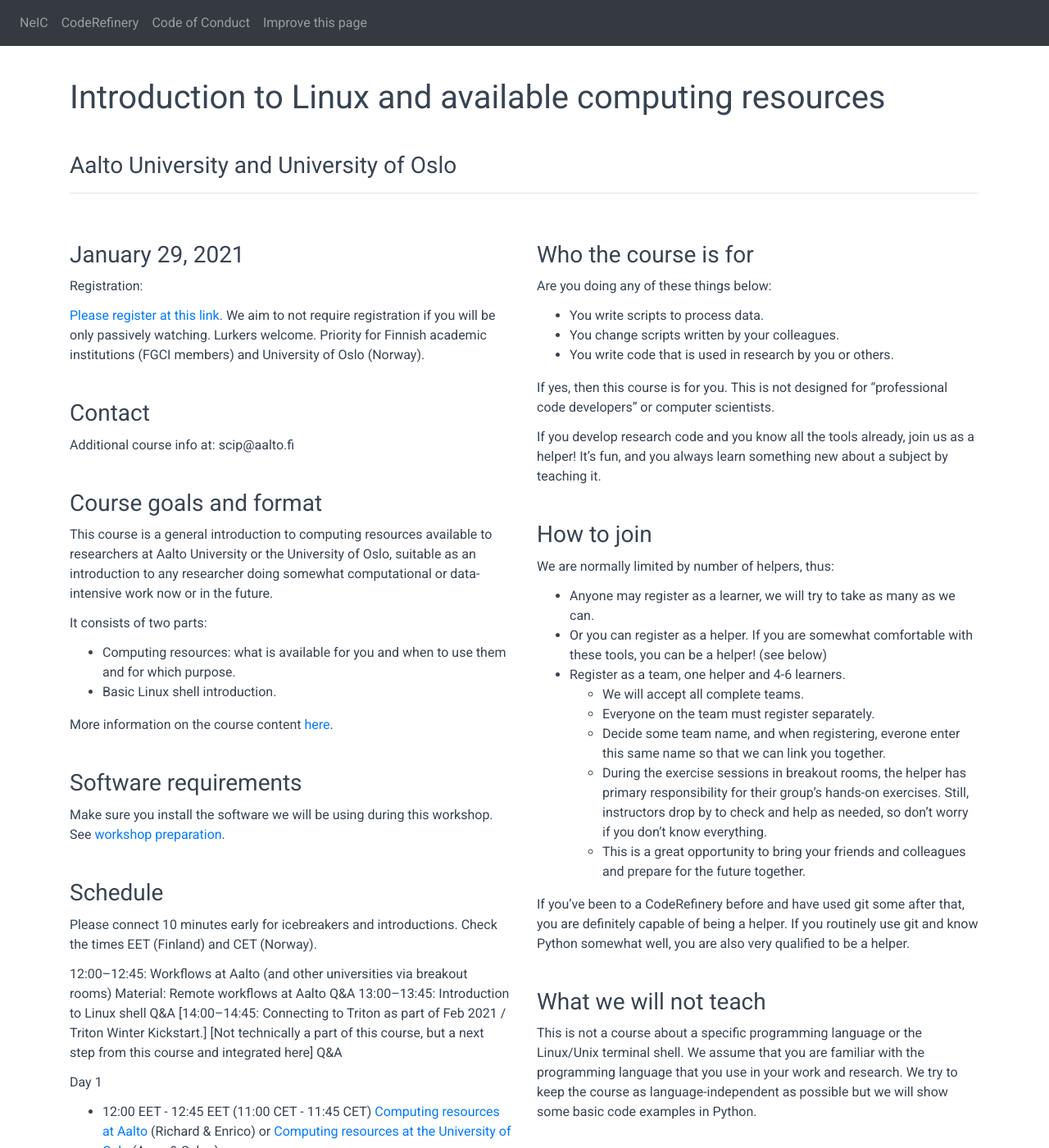
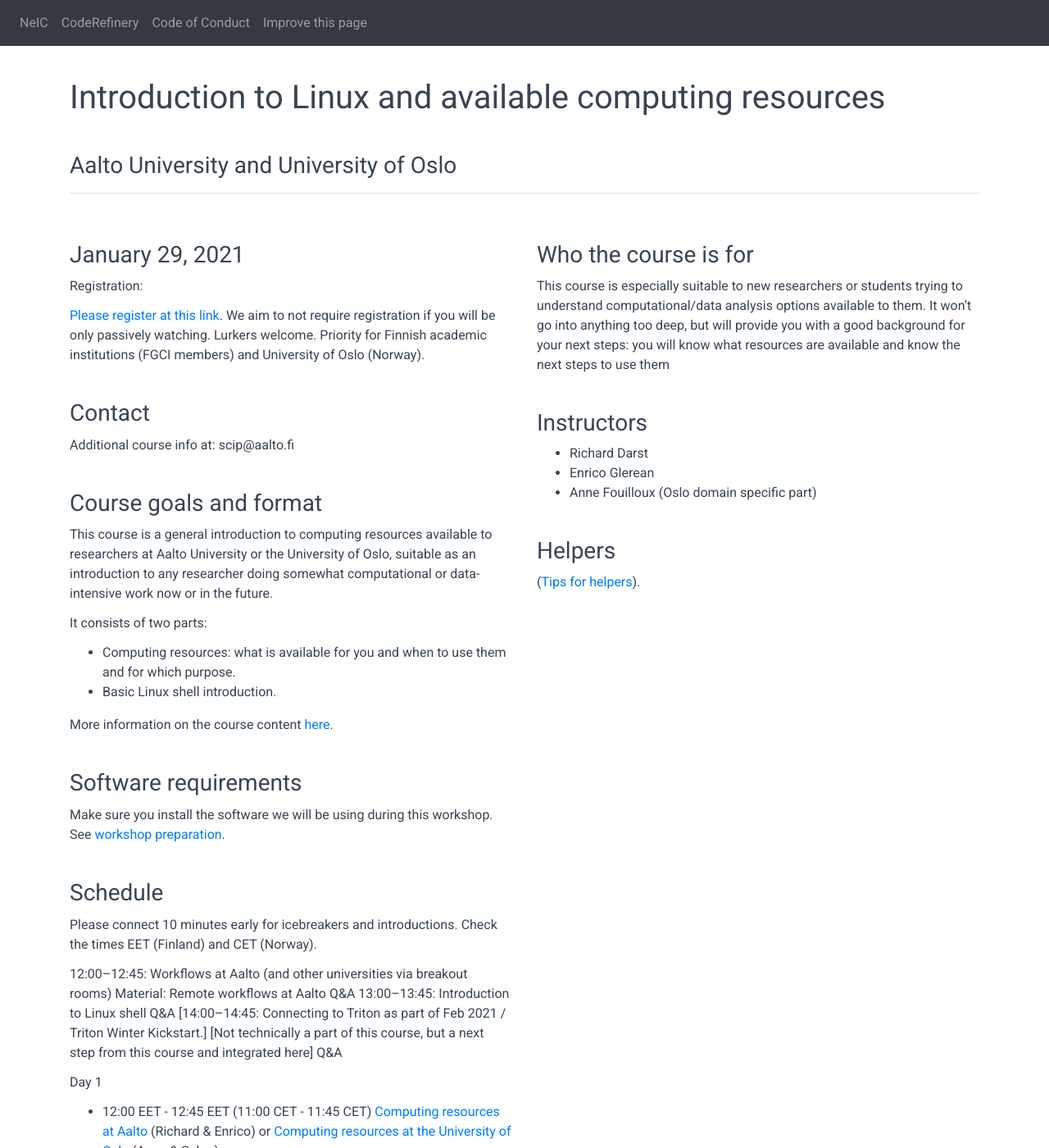
Before and after one commit to coderefinery/2021-01-29-linux-online, a Jekyll site: the page built from index.md, in a window 1280 px wide and 1400 px high. Shown: the whole window at 82% size. Built offline with Jekyll 4.4.1, drawn with Linux system fonts in a browser that asks for light colours; comment, search, counter and statistics services are not loaded; some of the changed text lies outside the part shown.

Commit message:
Update right_column.md

```diff
--- a/right_column.md
+++ b/right_column.md
@@ -1,98 +1,15 @@
 
 ### Who the course is for
 
-Are you doing any of these things below:
-- You write scripts to process data.
-- You change scripts written by your colleagues.
-- You write code that is used in research by you or others.
-
-If yes, then this course is for you.  This is not designed for
-"professional code developers" or computer scientists.
-
-If you develop research code and you know all the tools
-already, join us as a helper! It's fun, and you always learn
-something new about a subject by teaching it.
-
-
-### How to join
-
-We are normally limited by number of helpers, thus:
-
-- Anyone may register as a learner, we will try to take as many as we can.
-- Or you can register as a helper.  If you are somewhat comfortable
-  with these tools, you can be a helper! (see below)
-- Register as a team, one helper and 4-6 learners.
-  - We will accept all complete teams.
-  - Everyone on the team must register separately.
-  - Decide some team name, and when registering, everone enter this
-    same name so that we can link you together.
-  - During the exercise sessions in breakout rooms, the helper has
-    primary responsibility for their group's hands-on exercises.
-    Still, instructors drop by to check and help
-    as needed, so don't worry if you don't know everything.
-  - This is a great opportunity to bring your friends and colleagues
-    and prepare for the future together.
-
-If you've been to a CodeRefinery before and have used git some after
-that, you are definitely capable of being a helper.  If you routinely
-use git and know Python somewhat well, you are also very qualified to
-be a helper.
-
-
-### What we will not teach
-
-This is not a course about a specific programming language or
-the Linux/Unix terminal shell.  We assume that you are familiar with the programming
-language that you use in your work and research.  We try to keep the course as
-language-independent as possible but we will show some basic code examples in
-Python.
-
-
-### Prerequisites
-
-- You should be able to navigate the file tree in a terminal session and edit
-  text files in the terminal.
-  [This Linux shell crash course](https://scicomp.aalto.fi/scicomp/shell.html)
-  ([video](https://youtu.be/56p6xX0aToI))
-  contains the essentials.
-- Basics in one or more programming languages.
-- You need to install some software. Please follow links at left.
-- It is useful if you have a basic idea of how Git works. We will start from
-  the basics anyway, but please go through
-  [this Git-refresher material](https://coderefinery.github.io/git-refresher/)
-  for a basic overview and important configuration steps.
-- Make sure that git is configured, and verify the configuration:
-  [text instructions](https://coderefinery.github.io/installation/git/#configuring-git),
-  [video](https://www.youtube.com/watch?v=WdDTp8NeHBs&t=258s).
-
+This course is especially suitable to new researchers or students trying to understand computational/data analysis options available to them. It won’t go into anything too deep, but will provide you with a good background for your next steps: you will know what resources are available and know the next steps to use them
 
 ### Instructors
 
-- TBA
-
+- Richard Darst
+- Enrico Glerean
+- Anne Fouilloux (Oslo domain specific part)
 
 ### Helpers
 
 ([Tips for
 helpers](https://coderefinery.github.io/manuals/helping-and-teaching/)).
-
-
-### FAQ
-
-- **Why should I come as a team?**  If you will work together later,
-  learning the tools at the same time is a great way to do it.
-
-- **Am I good enough to be a helper?**  If you are asking this
-  question, probably you are.  You should have some familiarity with
-  git, provide some initial advice on obvious error messages, and
-  be able to call us for advanced help when it's needed.
-
-- **How does the waitlist work?**  Anyone can register, but you go to
-  the waitlist until we can be sure we have enough helpers.  We'll
-  continually approve people as we get space.  We know
-  this may be more unpredictable for you, but the way to make sure you
-  get in is join a team with a helper (or find us more helpers in
-  general).
-
-
-- TBA
```
